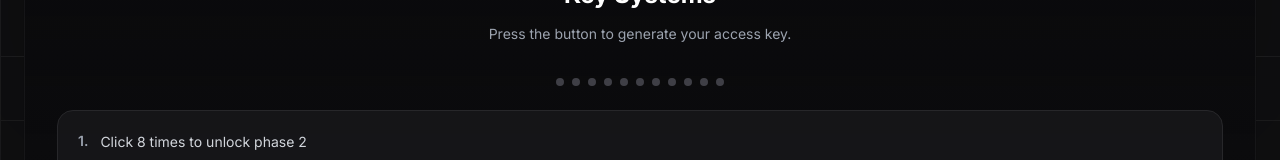
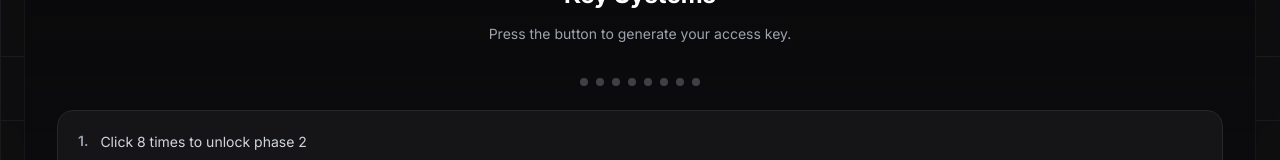
Before and after one commit to PThitipat/jinkx, a Next.js app: page / in a window 1280 px wide. Shown: the part 520-680 px from the top of the page. Built offline with nearby package versions, Linux system fonts and the light colour scheme.

Commit message:
fix: reduce progress indicator count in KeyCard component

```diff
--- a/components/key-card.tsx
+++ b/components/key-card.tsx
@@ -123,7 +123,7 @@ export function KeyCard({
                 {/* Progress Indicator */}
                 {!CreatedKey && (
                     <div className="flex justify-center space-x-2 pt-2">
-                        {[...Array(11)].map((_, i) => {
+                        {[...Array(8)].map((_, i) => {
                             const active = i < (phase1Clicks + phase2Clicks)
                             return (
                                 <div
```
